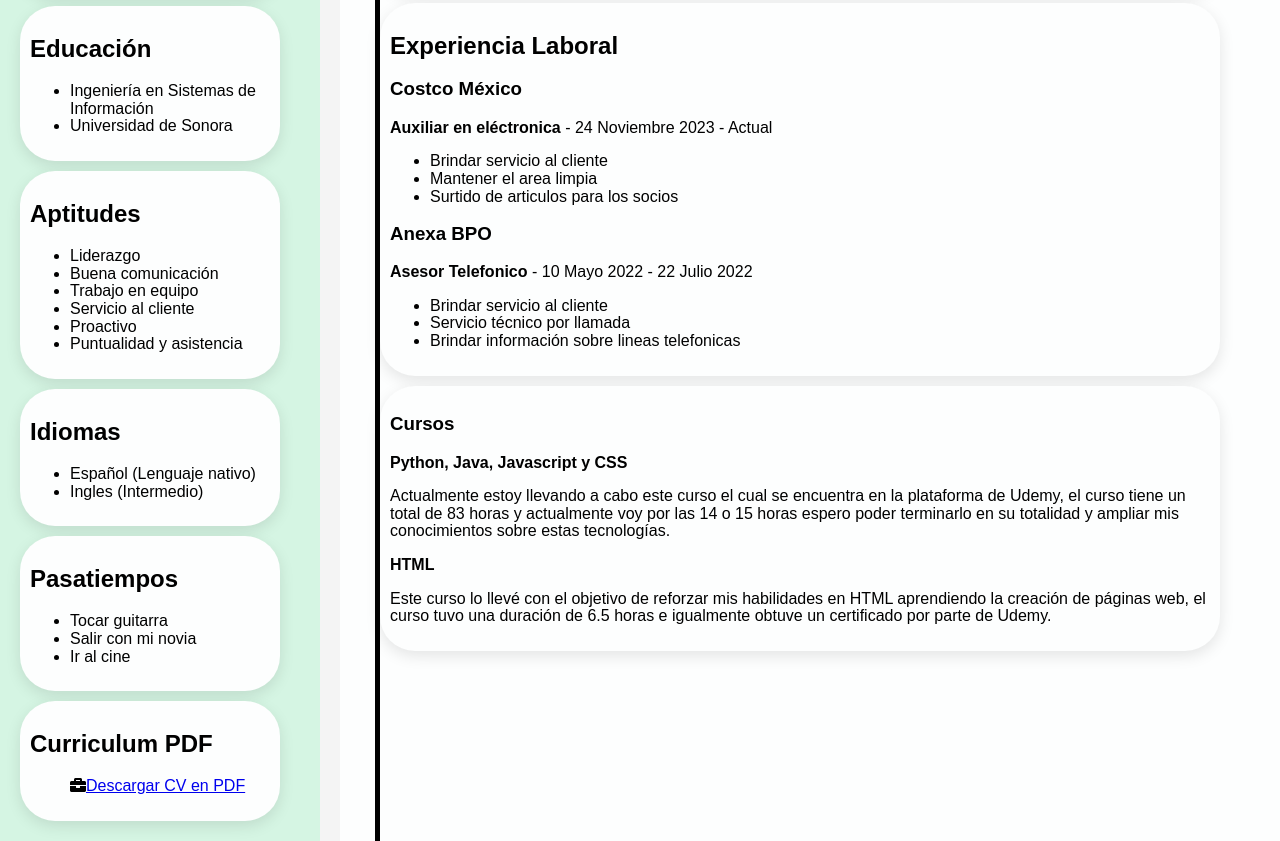
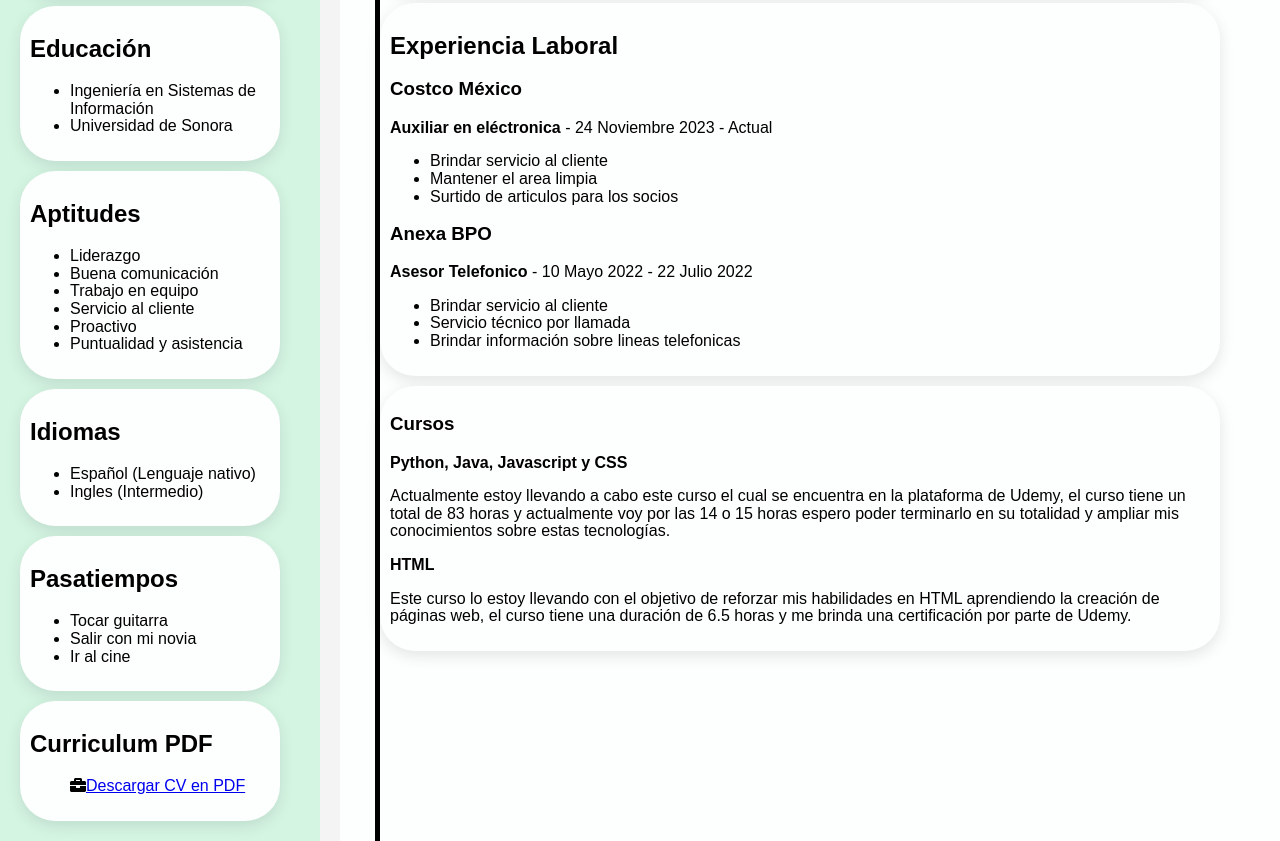
Before and after one commit to juanfel2302/CurriculumVittae, a plain HTML site: page index.html in a window 1280 px wide. Shown: the part 814-1655 px from the top of the page. Drawn offline with Linux system fonts and the light colour scheme.

Commit message:
Update index.html

```diff
--- a/index.html
+++ b/index.html
@@ -148,9 +148,9 @@
         estas tecnologías.
         </p>
         <p><strong>HTML</strong></p>
-        <p>Este curso lo llevé con el objetivo de reforzar mis habilidades en HTML
-        aprendiendo la creación de páginas web, el curso tuvo una duración de 6.5 horas e
-        igualmente obtuve un certificado por parte de Udemy.
+        <p>Este curso lo estoy llevando con el objetivo de reforzar mis habilidades en HTML
+        aprendiendo la creación de páginas web, el curso tiene una duración de 6.5 horas y me
+        brinda una certificación por parte de Udemy.
         </p>
 
         </section>
```
